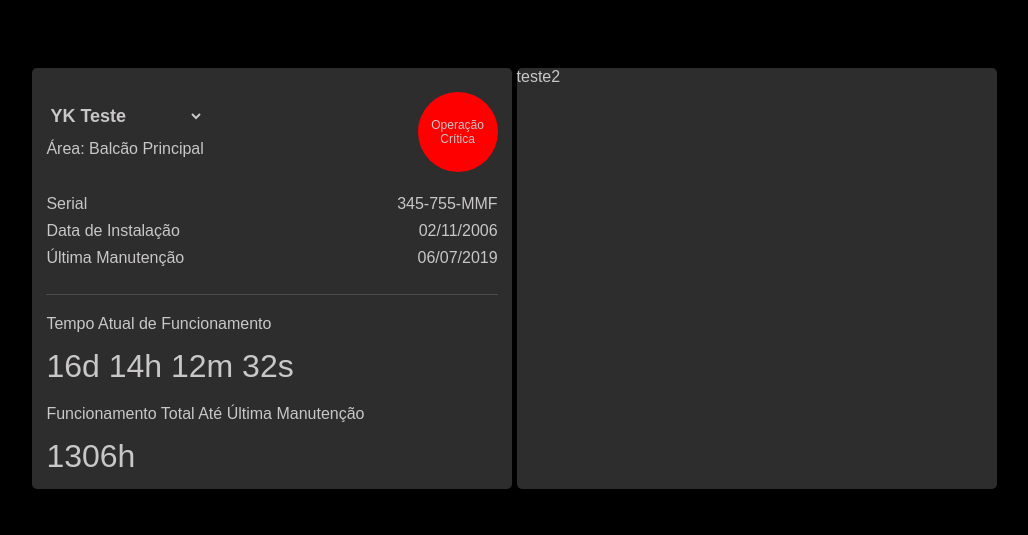
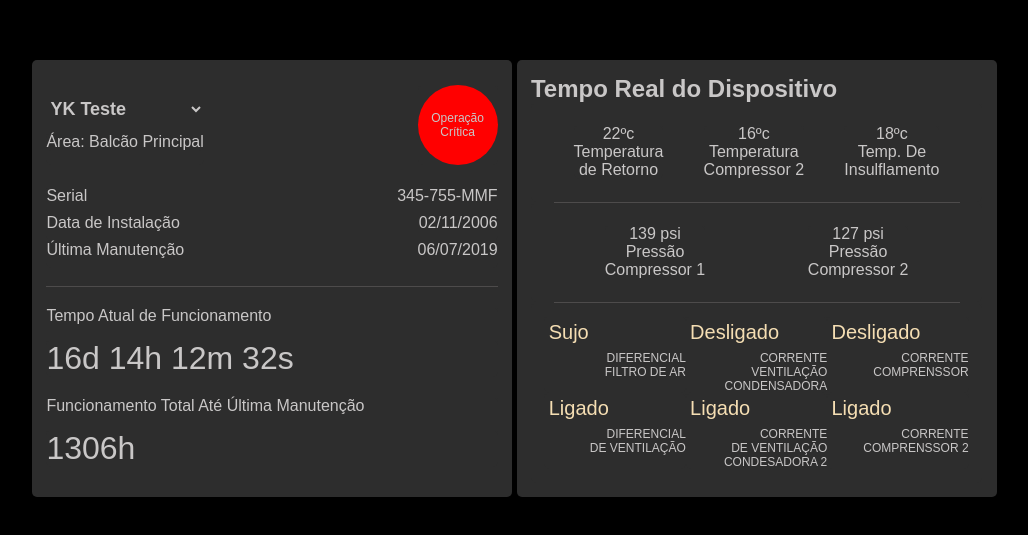
Before and after one commit to simonelopess/components-engie, a React (Create React App) app: page / in a window 1280 px wide. Shown: the part 131-666 px from the top of the page, without its empty margins (128-1156 px from the left). Built offline with nearby package versions, Linux system fonts and the light colour scheme.

Commit message:
Atualização do component 2

```diff
--- /dev/null
+++ b/src/components/Component2/index.css
@@ -0,0 +1,58 @@
+.quebra::after{
+    content: "";
+    display: block;
+    height: 1px;
+    width: 90%;
+    background: rgb(77, 75, 75);
+    margin-top: 4%;
+    margin: 0 auto;
+}
+.temperaturas-row1{
+    display: flex;
+    align-items: center;
+    text-align: center;
+    justify-content: space-around;
+    overflow: hidden;
+    padding: 5%;
+}
+
+.temperaturas-row2{
+    display: flex;
+    align-items: center;
+    text-align: center;
+    justify-content: space-around;
+    overflow: hidden;
+    padding: 5%;
+}
+
+.status-temp{
+    display: grid;
+    grid-template-columns: 1fr 1fr 1fr;
+    grid-template-rows: 1fr 1fr;
+    padding: 3%;
+}
+
+.status-temp div p:first-child{
+    font-size: 1.25em;
+    color: wheat;
+    padding: 3%;
+}
+
+.status-temp div p:last-child{
+
+    text-transform: uppercase;
+    font-size: 0.75em;
+    text-align: end;
+    margin-right: auto;
+    padding-top: 2%;
+
+
+}
+
+.red{
+    color: #000;
+}
+
+.green{
+    color: rgb(21, 107, 21);
+}
--- /dev/null
+++ b/src/components/Component2/index.js
@@ -0,0 +1,80 @@
+import React from 'react';
+
+import './index.css'
+
+
+
+class Component2 extends React.Component{
+
+   render(){
+
+        return (
+            <>
+
+                <h2>Tempo Real do Dispositivo</h2>
+                <div className="temperaturas-row1">
+                    <div className="temp_insuflamento">
+                        <p>22ºc</p>
+                        <p>Temperatura <br/>de Retorno</p>
+                    </div>
+                    <div className="temp_retorno">
+                        <p>16ºc</p>
+                        <p>Temperatura <br/> Compressor 2</p>
+                    </div>
+                    <div className="delta_retorno">
+                        <p>18ºc</p>
+                        <p>Temp. De  <br/>Insulflamento</p>
+                    </div>
+                </div>
+                <span className="quebra"></span>
+                <div className="temperaturas-row2">
+                    <div className="temp_descarga">
+                        <p>139 psi</p>
+                        <p>Pressão <br/>Compressor 1</p>
+                    </div>
+                    <div className="temp_succao">
+                        <p>127 psi</p>
+                        <p>Pressão  <br/>Compressor 2</p>
+                    </div>
+                </div>
+                <span className="quebra"></span>
+                <div className="status-temp">
+                    <div>
+                        <p className="item-status">Sujo</p>
+                        <p>Diferencial <br/> Filtro de Ar</p>
+                    </div>
+                    <div>
+                        <p className="item-status">Desligado</p>
+                        <p>Corrente <br/> ventilação <br/> condensadora</p>
+                    </div>
+                    <div>
+                        <p className="item-status">Desligado</p>
+                        <p>corrente comprenssor </p>
+                    </div>
+                    <div>
+                        <p className="item-status">Ligado</p>
+                        <p>Diferencial <br/> de ventilação</p>
+                    </div>
+                    <div>
+                        <p className="item-status">Ligado</p>
+                        <p>Corrente <br/> de ventilação <br/> condesadora 2</p>
+                    </div>
+                    <div>
+                        <p className="item-status">Ligado</p>
+                        <p>Corrente <br/> comprenssor 2</p>
+                    </div>
+
+                </div>
+
+            </>
+
+        )
+
+    }
+
+}
+
+
+
+
+export default Component2;
--- a/src/pages/Landing/index.js
+++ b/src/pages/Landing/index.js
@@ -1,7 +1,9 @@
 import React from 'react';
-import Header from '../../components/Header'
+import Component1 from '../../components/Component1';
+import Component2 from '../../components/Component2';
 
 import './styles.css';
+
 
 function Landing() {
     return (
@@ -9,7 +11,7 @@ function Landing() {
         <div className="container">
             <div className="row1">
                 <div className="first-card">
-                    <Header
+                    <Component1
                         text="YK Teste"
                         local="Balcão Principal"
                         status="Operação Crítica"
@@ -23,7 +25,9 @@ function Landing() {
                         operatingTime="1306"
                     />
                 </div>
-                <div className="second-card">teste2</div>
+                <div className="second-card">
+                  <Component2/>
+                </div>
             </div>
         </div>
     )
--- a/src/pages/Landing/styles.css
+++ b/src/pages/Landing/styles.css
@@ -25,6 +25,6 @@ body{
     border-radius: 5px;
     background: var(--component-background);
 }
-.row1 .first-card{
+.row1 .first-card, .row1 .second-card{
     padding: 3%;
 }
```
Also changed, not shown: src/components/Component1/index.js (renamed from src/components/Header/index.js, +4 -4 lines), src/components/Component2/script.js (added, +12 -0 lines), src/components/Component1/index.css (renamed from src/components/Header/index.css).
